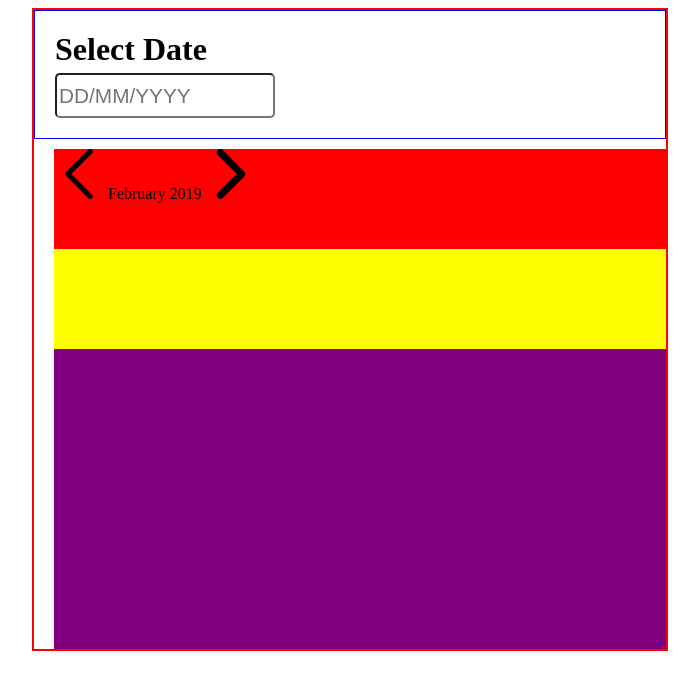
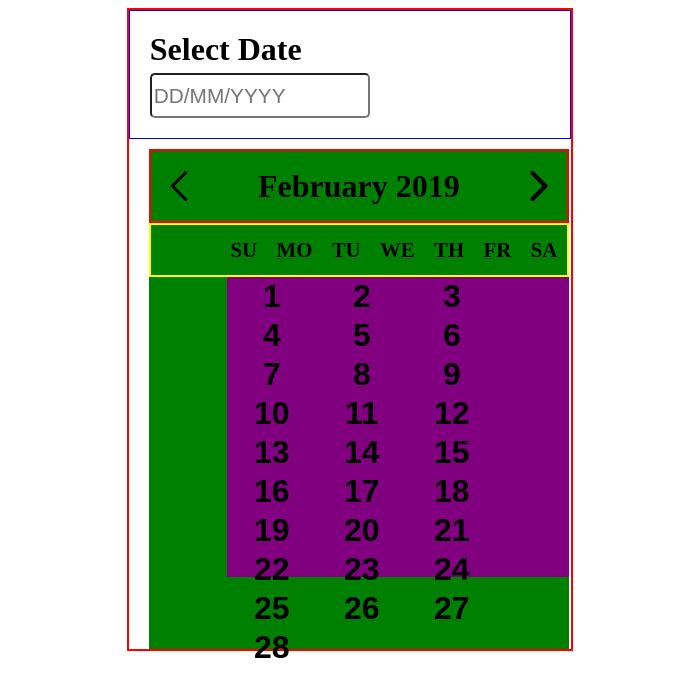
Before and after one commit to joelhernandezvasquez/Calendar, a plain HTML site: page index.html in a window 1280 px wide. Shown: the whole page, without its empty margins (290-989 px from the left). Drawn offline with Linux system fonts and the light colour scheme.

Commit message:
Add files via upload

```diff
--- a/index.html
+++ b/index.html
@@ -16,16 +16,134 @@
 
         <div class="calendarIndicator">
 
-            <input type="image" src="back.svg" class="adjust-icon">
+           <input type="image" src="back.svg" class="adjust-icon" id="previous">
             <time datetime="2019-02"> February 2019 </time>
-            <input type="image" src="arrow-point-to-right.svg" class="adjust-icon">
+       <input type="image" src="arrow-point-to-right.svg" class="adjust-icon" id="next">
      </div>
 
      <div class="weekdays-container">
-
+         <div class="weekdays"> SU</div>
+         <div class="weekdays"> MO</div>
+         <div class="weekdays"> TU</div>
+         <div class="weekdays"> WE</div>
+         <div class="weekdays"> TH</div>
+         <div class="weekdays"> FR</div>
+         <div class="weekdays"> SA</div>
      </div>
 
      <div class="calendarDays-container">
+
+        <button>
+            <time datetime="2019-02-01">1</time>
+          </button>
+
+          <button>
+            <time datetime="2019-02-02">2</time>
+          </button>
+
+          <button>
+            <time datetime="2019-02-03">3</time>
+          </button>
+
+          <button>
+            <time datetime="2019-02-04">4</time>
+          </button>
+
+          <button>
+            <time datetime="2019-02-05">5</time>
+          </button>
+
+          <button>
+            <time datetime="2019-02-06">6</time>
+          </button>
+
+          <button>
+            <time datetime="2019-02-07">7</time>
+          </button>
+
+          <button>
+            <time datetime="2019-02-08">8</time>
+          </button>
+
+          <button>
+            <time datetime="2019-02-09">9</time>
+          </button>
+
+          <button>
+            <time datetime="2019-02-10">10</time>
+          </button>
+
+          <button>
+            <time datetime="2019-02-11">11</time>
+          </button>
+
+          <button>
+            <time datetime="2019-02-12">12</time>
+          </button>
+
+          <button>
+            <time datetime="2019-02-13">13</time>
+          </button>
+
+          <button>
+            <time datetime="2019-02-14">14</time>
+          </button>
+
+          <button>
+            <time datetime="2019-02-15">15</time>
+          </button>
+
+          <button>
+            <time datetime="2019-02-16">16</time>
+          </button>
+
+          <button>
+            <time datetime="2019-02-17">17</time>
+          </button>
+
+          <button>
+            <time datetime="2019-02-18">18</time>
+          </button>
+
+          <button>
+            <time datetime="2019-02-19">19</time>
+          </button>
+
+          <button>
+            <time datetime="2019-02-20">20</time>
+          </button>
+
+          <button>
+            <time datetime="2019-02-21">21</time>
+          </button>
+
+          <button>
+            <time datetime="2019-02-21">22</time>
+          </button>
+
+          <button>
+            <time datetime="2019-02-23">23</time>
+          </button>
+
+          <button>
+            <time datetime="2019-02-24">24</time>
+          </button>
+
+          <button>
+            <time datetime="2019-02-25">25</time>
+          </button>
+
+          <button>
+            <time datetime="2019-02-26">26</time>
+          </button>
+
+          <button>
+            <time datetime="2019-02-27">27</time>
+          </button>
+
+          <button>
+            <time datetime="2019-02-28">28</time>
+          </button>
 
      </div>
  </div>
--- a/style.css
+++ b/style.css
@@ -1,8 +1,28 @@
 
+time
+{
+    font-size: 2rem;
+    font-weight:600;
+}
+button
+{
+    border:none;
+    background:none;
+}
 #dateLabel
 {
     font-size: 2rem;
     font-weight: 600;
+}
+#previous
+{
+    position: relative;
+    left:-4rem;
+}
+#next
+{
+    position: relative;
+    left:4rem;
 }
 
 input[type="text"]
@@ -15,12 +35,22 @@ input[type="text"]
 
 }
 
+.weekdays
+{
+    font-weight: 600;
+    font-size: 1.3rem;
+}
+.weekdays:first-child
+{
+  margin-left:70px;
+}
+
 .main-container
 {
     border:2px solid red;
     margin-left:auto;
     margin-right: auto;
-    width:50%;
+    width:35%;
 }
 
 .select-date
@@ -30,7 +60,7 @@ input[type="text"]
 }
 .adjust-icon
 {
-    width:50px;
+    width:30px;
 }
 
 .calendarGridContainer
@@ -38,22 +68,37 @@ input[type="text"]
    margin-top:10px;
     background:green;
     height:500px;
-   margin-left:20px;
+    width:95%;
+    margin-left:20px;
+
+
 
 }
 .calendarIndicator
 {
-    background:red;
-    height:100px;
+    border:2px solid red;
+    height:70px;
+    display:flex;
+    justify-content: center;
+   align-items: center;
+
+
+
 }
 .weekdays-container
 {
-    background:yellow;
-    height:100px;
+    border:2px solid yellow;
+    height:50px;
+    display: flex;
+    justify-content: space-around;
+    align-items: center;
 }
 
 .calendarDays-container
 {
+    margin-left:78px;
     background:purple;
     height:300px;
+    display: grid;
+    grid-template-columns: repeat(auto-fit,minmax(60px,90px));
 }
```
